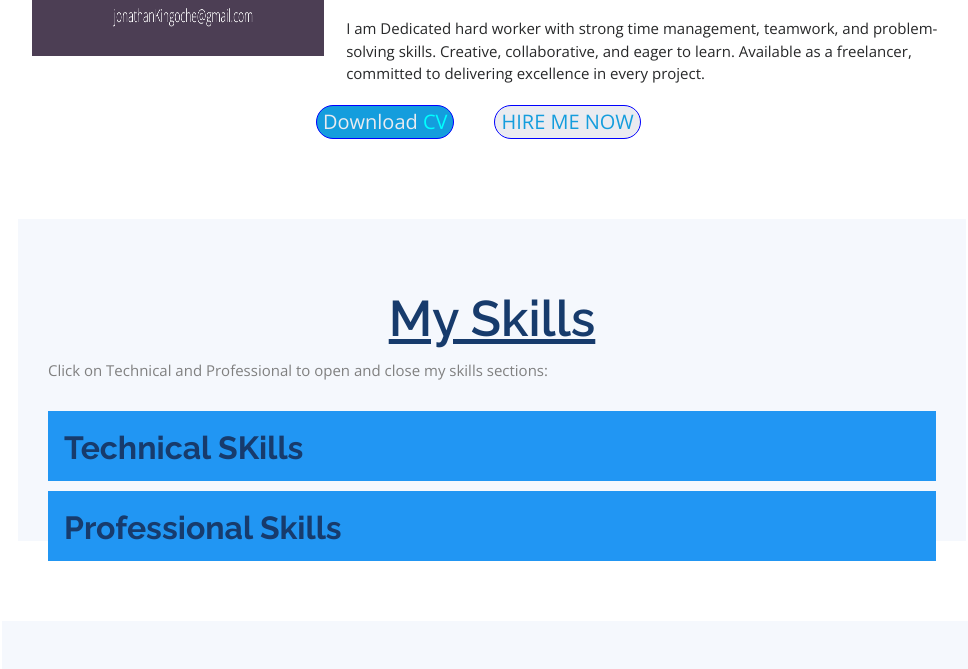
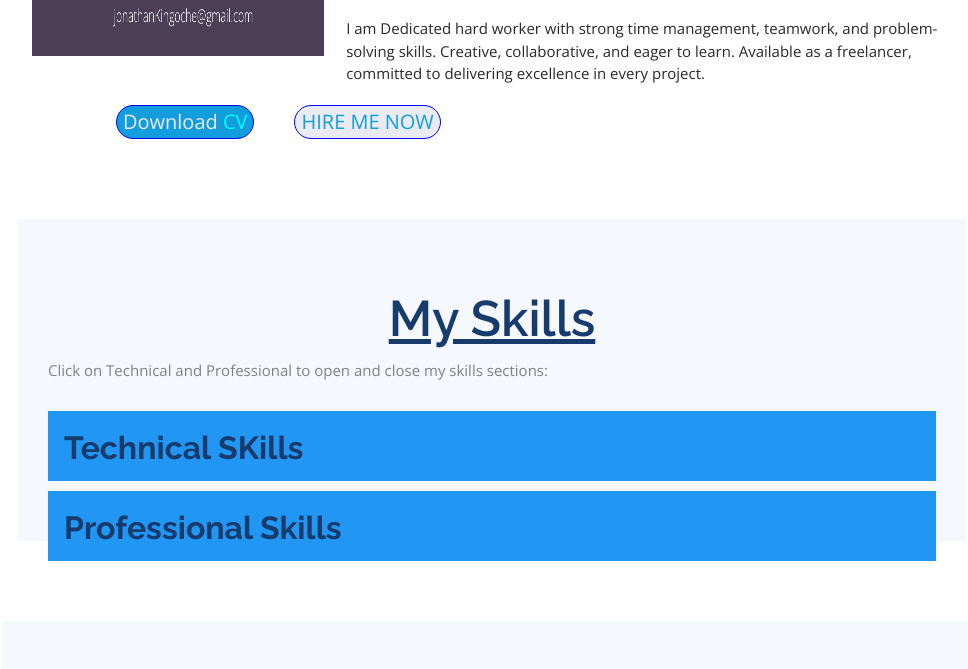
Before and after one commit to JOgr8t/jonathanPortfolio, a plain HTML site: page index.html in a window 1280 px wide. Shown: the part 1290-1959 px from the top of the page, without its empty margins (298-1266 px from the left). Drawn offline with nearby package versions, Linux system fonts and the light colour scheme.

Commit message:
Update index.html

```diff
--- a/index.html
+++ b/index.html
@@ -131,7 +131,7 @@
 
       </div>
       <div class="btn-resume" style="width: 70%;">
-        <button  class="button"> <a href="#">Download <span style="font-size: 20px; color: aqua;">CV</span> </a></button>
+        <button  class="button" style="margin-left:-180px;"> <a href="#">Download <span style="font-size: 20px; color: aqua;">CV</span> </a></button>
          <button  class="buttn"><a href="#">HIRE ME NOW</a></button>
        </div>
     </section><!-- End About Section -->
```
